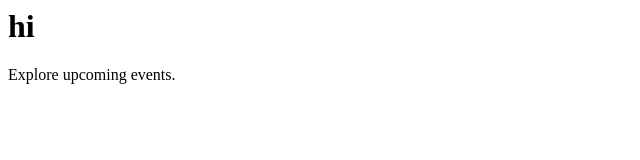
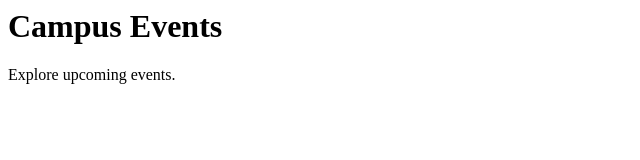
Before and after one commit to roopak-08/Agile-assignment-, a plain HTML site: page index.html in a window 1280 px wide. Shown: the whole page, without its empty margins (0-640 px from the left). Drawn offline with Linux system fonts and the light colour scheme.

Commit message:
Change heading on main

```diff
--- a/index.html
+++ b/index.html
@@ -1 +1 @@
-<h1>hi</h1><p>Explore upcoming events.</p>
+<h1>Campus Events</h1><p>Explore upcoming events.</p>
```
